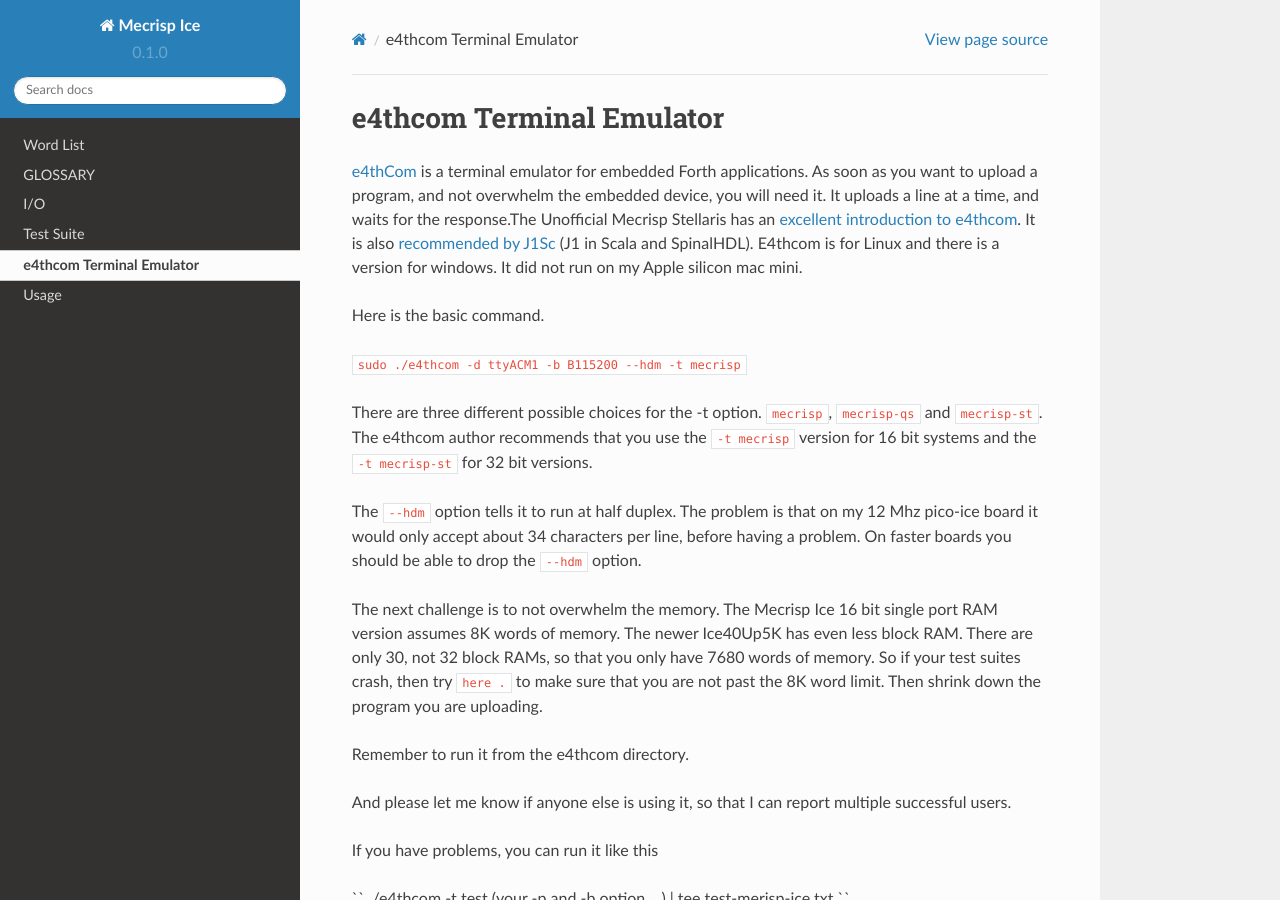
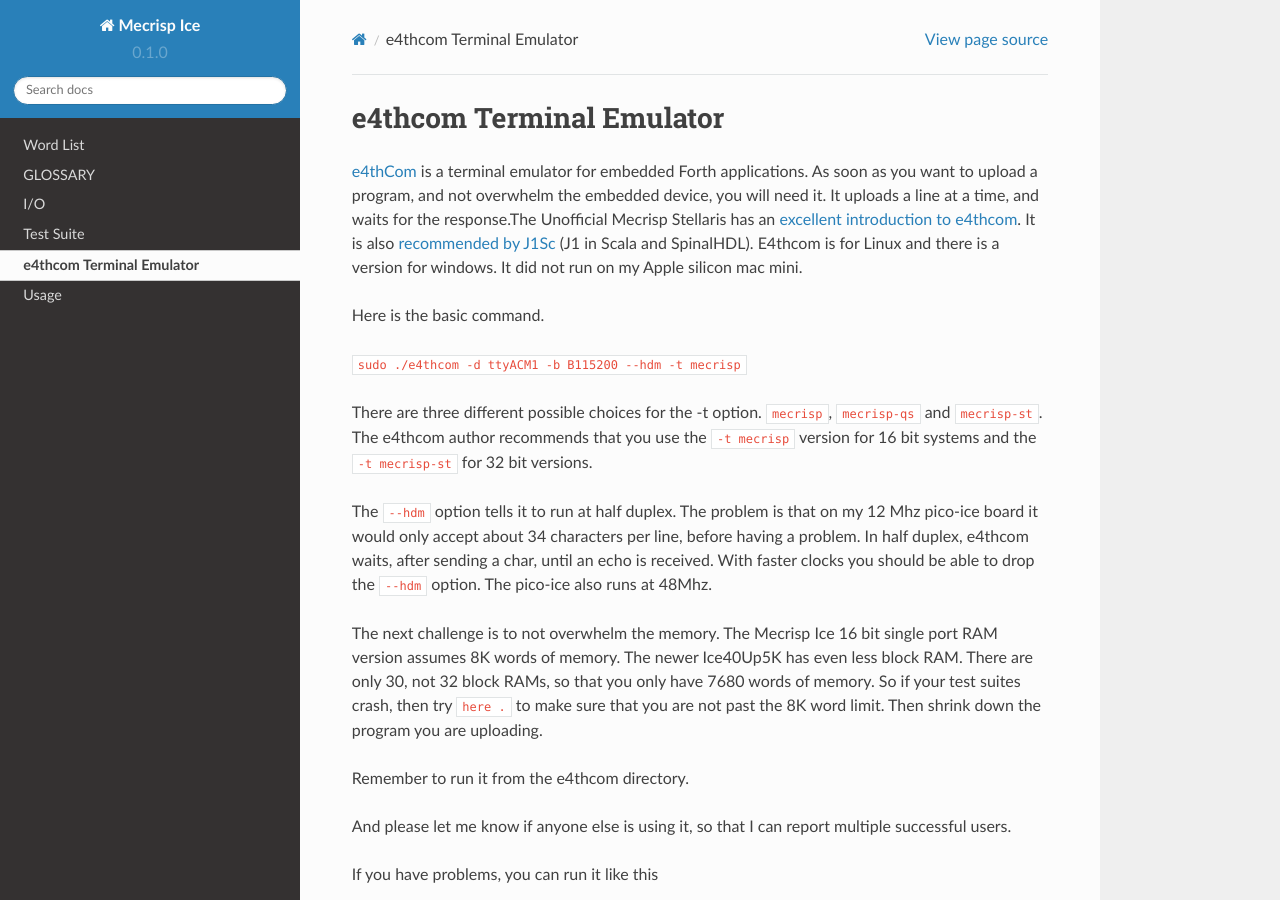
Before and after one commit to PythonLinks/Mecrisp-Ice, a Sphinx documentation site: the page built from docs/source/e4thcom.rst, in a window 1280 px wide and 900 px high. Built offline with Sphinx 7.4.7 and the Read the Docs theme 2.0.0, drawn with Linux system fonts in a browser that asks for light colours.

Commit message:
Update e4thcom.rst
Then e4thcom waits, after sending a char, until an echo is received.

```diff
--- a/docs/source/e4thcom.rst
+++ b/docs/source/e4thcom.rst
@@ -14,8 +14,7 @@
 
 There are three different possible choices for the -t option.  ``mecrisp``,    ``mecrisp-qs`` and  ``mecrisp-st``.  The e4thcom author recommends that you use the ``-t mecrisp`` version for 16 bit systems and the  ``-t mecrisp-st`` for 32 bit versions.
 
-The ``--hdm`` option tells it to run at half duplex.   The problem is that on my 12 Mhz pico-ice board it would only accept about 34 characters per line, before having a problem.  On faster boards you should be able to drop the ``--hdm``
-option.
+The ``--hdm`` option tells it to run at half duplex.   The problem is that on my 12 Mhz pico-ice board it would only accept about 34 characters per line, before having a problem. In half duplex, e4thcom waits, after sending a char, until an echo is received.   With faster clocks you should be able to drop the ``--hdm`` option.  The pico-ice also runs at 48Mhz.
 
 The next challenge is to not overwhelm the memory.  The Mecrisp Ice 16 bit single port RAM version assumes 8K words of memory.  The newer Ice40Up5K has even less block RAM.  There are only 30,
 not 32 block RAMs, so that you only have 7680 words of memory. So if your test suites crash,
```
